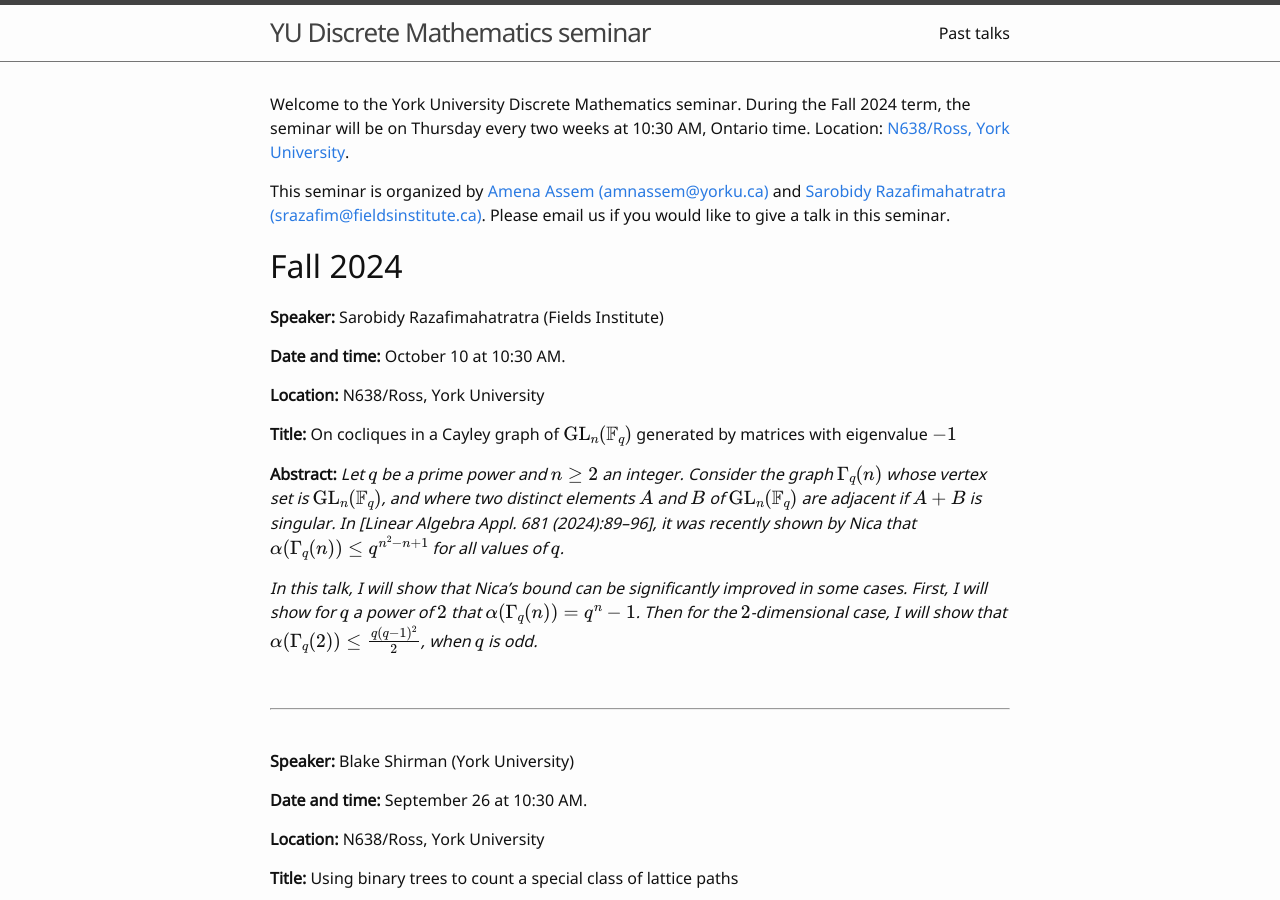
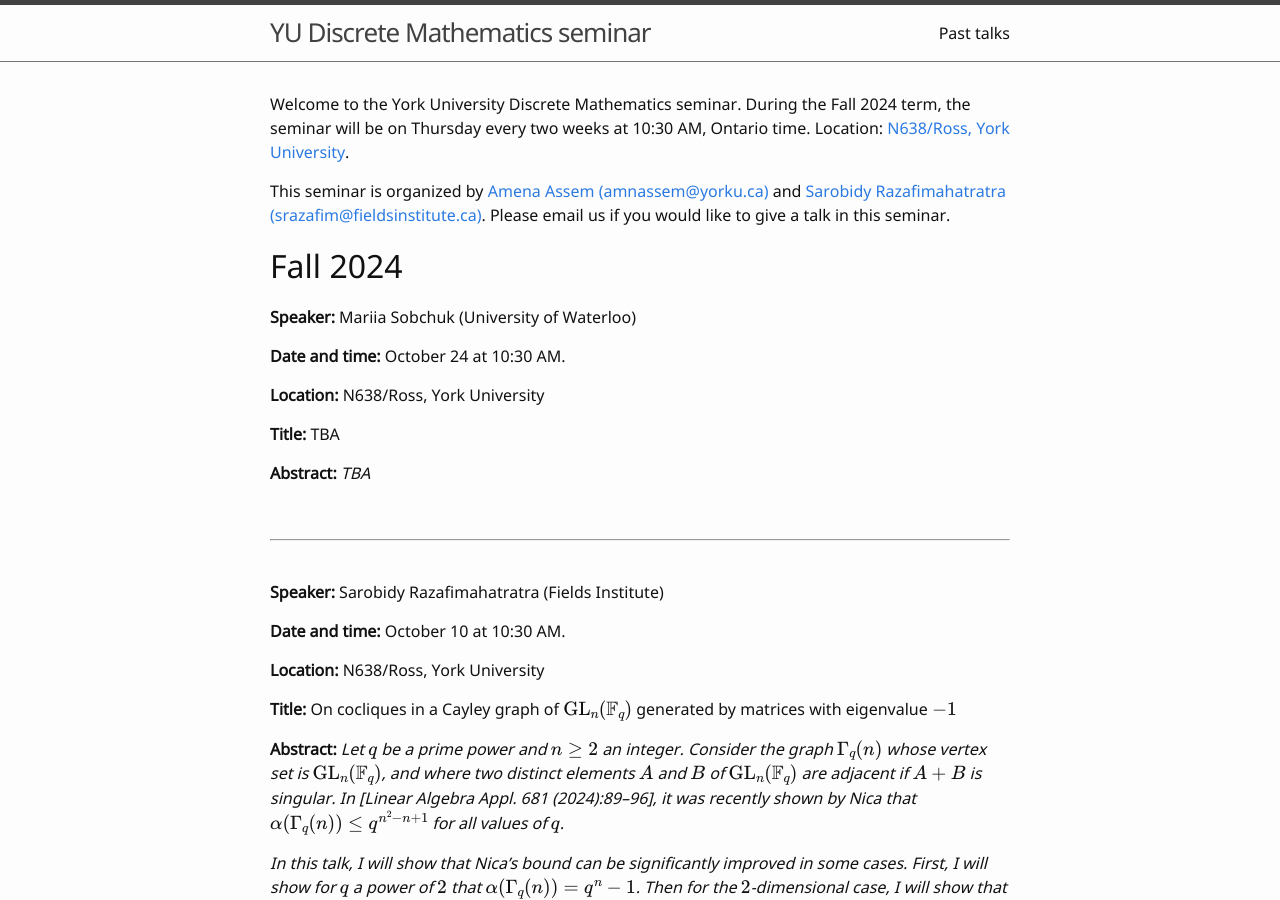
Before and after one commit to sarobidy19/YU-discrete-math, a Jekyll site: the page built from index.md, in a window 1280 px wide and 900 px high. Built offline with Jekyll 4.4.1, drawn with Linux system fonts in a browser that asks for light colours; formulas are drawn with MathJax 3.

Commit message:
October 24 talk

```diff
--- a/index.md
+++ b/index.md
@@ -8,6 +8,23 @@ This seminar is organized by [Amena Assem](https://www.amenaassem.com/) [(amnass
 
 # Fall 2024
 
+**Speaker:** Mariia Sobchuk  (University of Waterloo)
+
+**Date and time:** October 24 at 10:30 AM.
+
+**Location:** N638/Ross, York University
+
+**Title:** TBA
+
+
+**Abstract:** *TBA*
+
+
+<br>
+
+---
+
+<br>
 
 **Speaker:**  Sarobidy Razafimahatratra (Fields Institute)
 
```
